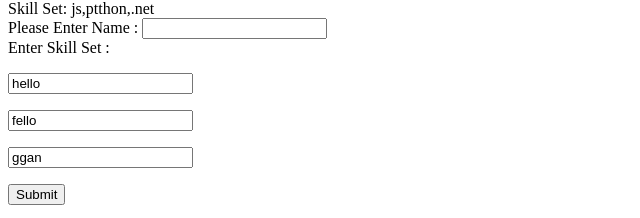
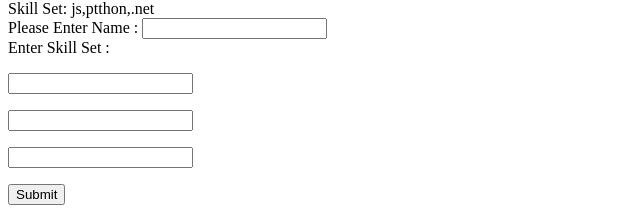
Before and after one commit to gaganMadan/react-Practice_functionl_Comp_Context, a React (Create React App) app: page / in a window 1280 px wide. Shown: the part 198-416 px from the top of the page, without its empty margins (0-640 px from the left). Built offline with nearby package versions, Linux system fonts and the light colour scheme.

Commit message:
1 file modified

```diff
--- a/src/AddItem.js
+++ b/src/AddItem.js
@@ -6,12 +6,14 @@ const AddItem = () => {
   const [items,setItems] = useContext(ItemsContext);
 
   const [name, setName] = useState('');
-  const [skill, setSkill] = useState(['hello', 'fello','ggan']);
-  console.log(skill);
+  const [skillfirst, setSkillfirst] = useState('');
+  const [skillsecond, setSkillsecond] = useState('');
+  const [skillthird, setSkillthird] = useState('');
+  //console.log(skill);
 
   const submitHandler = e => {
     e.preventDefault();
-    setItems([...items, {id: 4, name: name, skills: [...skill]}])
+    setItems([...items, {id: 4, name: name, skills:[ [...skillfirst].join(''), [...skillsecond].join(''), [...skillthird].join('')]}])
   }
 
   return (
@@ -23,14 +25,15 @@ const AddItem = () => {
       <div className="skillSet">
          <label> Enter Skill Set : </label>
         <p>
-         <input type="text" value={skill[0]} onChange={ e => setSkill([ 'hhh', ...skill ])}/>
+         <input type="text" value={skillfirst} onChange={e => setSkillfirst(e.target.value)}/>
         </p>
         <p>
-          <input type="text" value={skill[1]} onChange={ e => setSkill([e.target.value])}/>
+          <input type="text" value={skillsecond} onChange={e => setSkillsecond(e.target.value)}/>
         </p>
         <p>
-          <input type="text" value={skill[2]} onChange={ e => setSkill([e.target.value])}/>
-        </p>      </div>
+          <input type="text" value={skillthird} onChange={e => setSkillthird(e.target.value)}/>
+        </p>
+      </div>
       <input type="submit"/>
     </form>
   )
```
